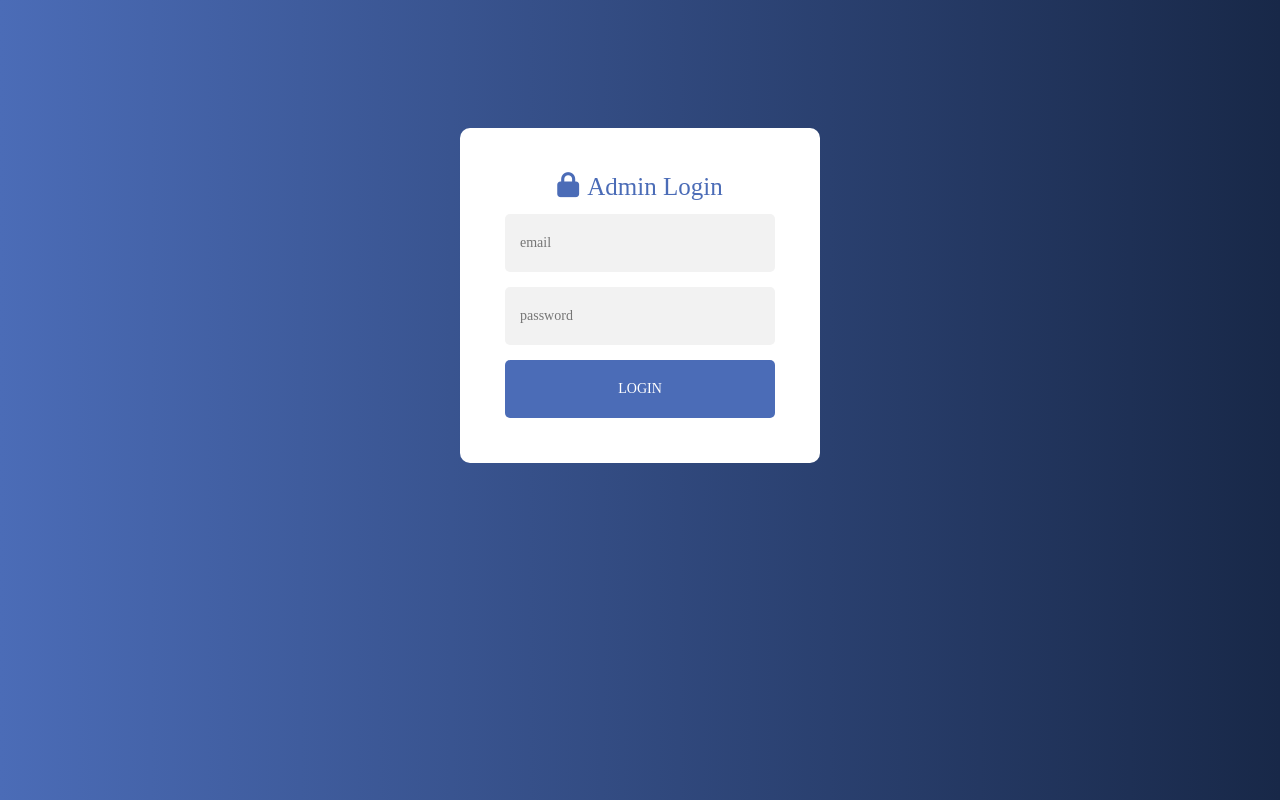
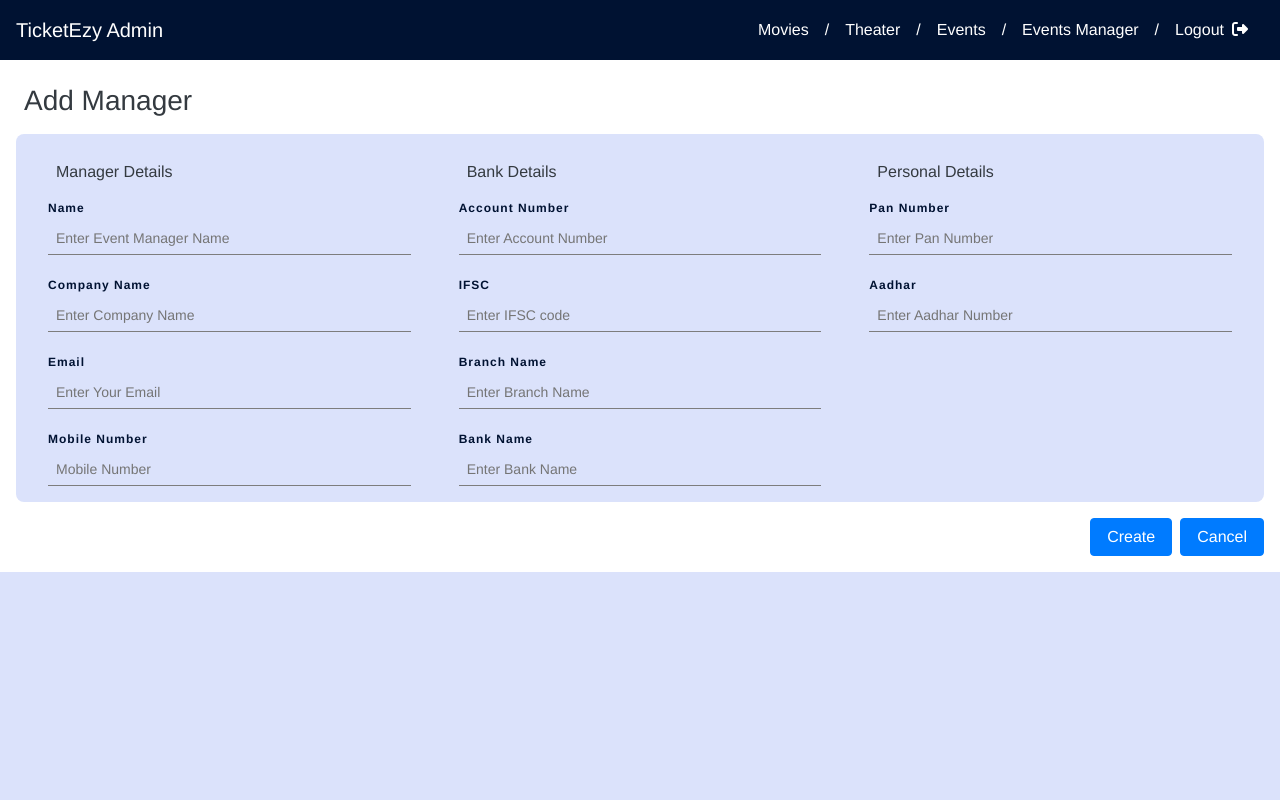
Before and after one commit to 4khil-Ak/ticketezyadmin, a React (Create React App) app: page /addmanager in a window 1280 px wide. Before the commit this address led to /login. Built offline with nearby package versions, Linux system fonts and the light colour scheme; a web font is replaced by a local one.

Commit message:
Pre Final Commit

```diff
--- a/package.json
+++ b/package.json
@@ -8,6 +8,7 @@
   ],
   "main": "src/index.js",
   "dependencies": {
+    "axios": "0.24.0",
     "react": "17.0.2",
     "react-bootstrap": "2.0.4",
     "react-dom": "17.0.2",
--- a/src/App.js
+++ b/src/App.js
@@ -1,7 +1,7 @@
 import React, { useState } from "react";
+import Axios from "axios";
 import "./styles.css";
 import { Routes, Route, Navigate, useNavigate } from "react-router-dom";
-import PrivateRoute from "./Component/PrivateRoute";
 import Login from "./Pages/Login";
 import Admin from "./Pages/Admin";
 import Events from "./Pages/Events";
@@ -10,15 +10,15 @@ import AddEvent from "./Pages/AddEvent";
 import AddManager from "./Pages/AddManager";
 
 export default function App() {
+  // const url = "/super_admins/login";
   let navigate = useNavigate();
-  const [isLoggedIn, setisLoggedIn] = useState(false);
+  const [isLoggedIn, setisLoggedIn] = useState(true);
   const [error, setError] = useState(false);
   const [loginCredential] = useState({
     user_name: "!@#TICKETEZY!@#",
     password: "Ticketezy@123"
   });
   const [adminDetails, setAdminDetails] = useState();
-  console.log(adminDetails);
   const onChangeHandler = (event) => {
     let val = event.target.value;
     setAdminDetails((prevState) => {
@@ -27,7 +27,6 @@ export default function App() {
         [event.target.id]: val
       };
     });
-    console.log(adminDetails, "onchange");
   };
 
   const handleLogin = (e) => {
@@ -37,9 +36,23 @@ export default function App() {
     } else if (adminDetails.password !== loginCredential.password) {
       setError("Invalid Password");
     } else {
+      // Axios.post(
+      //   url,
+      //   {
+      //     user_name: adminDetails.email,
+      //     password: adminDetails.password
+      //   },
+      //   {
+      //     headers: {
+      //       Accept: "application/json",
+      //       "Content-Type": "application/json"
+      //     }
+      //   }
+      // ).then((res) => {
+      //   console.log("success");
+      // });
       setisLoggedIn(true);
       navigate("/");
-      console.log("success");
     }
   };
   const handleLogout = (e) => {
@@ -73,7 +86,7 @@ export default function App() {
             <Login
               handleLogin={handleLogin}
               onChangeHandler={onChangeHandler}
-              adminDetails={adminDetails}
+              // loginCredential={loginCredential}
               error={error}
             />
           }
--- a/src/Pages/AddEvent.js
+++ b/src/Pages/AddEvent.js
@@ -17,7 +17,6 @@ const AddEvent = () => {
   if (image !== null) {
     Image = (
       <>
-        {" "}
         <img
           src={image}
           className="position-relative"
--- a/src/Pages/AddManager.js
+++ b/src/Pages/AddManager.js
@@ -1,10 +1,102 @@
-import React from "react";
+import React, { useState } from "react";
+import { Alert } from "react-bootstrap";
+import { useNavigate } from "react-router-dom";
+import Axios from "axios";
 
 const AddManager = () => {
+  const url = "https://apidev.ticketezy.com/event_managers";
+  const [managerDetails, setManagerDetails] = useState({
+    name: "",
+    companyname: "",
+    email: "",
+    number: "",
+    account: "",
+    ifsc: "",
+    branch: "",
+    bank: "",
+    pan: "",
+    aadhar: ""
+  });
+  const [error, setError] = useState(false);
+  let navigate = useNavigate();
+
+  const onChangeHandler = (event) => {
+    let val = event.target.value;
+    setManagerDetails((prevState) => {
+      return {
+        ...prevState,
+        [event.target.id]: val
+      };
+    });
+  };
+  const createHandler = () => {
+    if (
+      managerDetails.name === "" ||
+      managerDetails.companyname === "" ||
+      managerDetails.email === "" ||
+      managerDetails.number === "" ||
+      managerDetails.account === "" ||
+      managerDetails.ifsc === "" ||
+      managerDetails.branch === "" ||
+      managerDetails.bank === "" ||
+      managerDetails.pan === "" ||
+      managerDetails.aadhar === ""
+    ) {
+      setError("Enter valid data !");
+    } else if (managerDetails.name.match(/^[a-zA-Z ]+$/) === null) {
+      setError("Name cannot contain special character");
+    } else if (managerDetails.companyname.match(/^[a-zA-Z ]+$/) === null) {
+      setError("Enter valid company name");
+    } else if (
+      managerDetails.email.match(/[a-z0-9._%+-]+@[a-z0-9.-]+\.[a-z]{2,4}$/) ===
+      null
+    ) {
+      setError("Enter valid email !");
+    } else if (managerDetails.number.length !== 10) {
+      setError("Enter valid mobile number !");
+    } else if (managerDetails.branch.match(/^[a-zA-Z ]+$/) === null) {
+      setError("Incorrect Branch Name");
+    } else if (managerDetails.bank.match(/^[a-zA-Z ]+$/) === null) {
+      setError("Enter valid Bank Name");
+    } else if (managerDetails.pan.match(/[A-Z]{5}[0-9]{4}[A-Z]{1}/) === null) {
+      setError("Enter valid pan number !");
+    } else if (managerDetails.aadhar.length !== 12) {
+      setError("Enter valid aadhar number !");
+    } else {
+      Axios.post(
+        url,
+        {
+          event_manager: {
+            name: managerDetails.name,
+            company_name: managerDetails.companyname,
+            pan_number: managerDetails.pan,
+            aadhar: managerDetails.aadhar,
+            email: managerDetails.email,
+            mobile: managerDetails.number,
+            account_number: managerDetails.account,
+            ifsc_code: managerDetails.ifsc,
+            branch_name: managerDetails.branch,
+            bank_name: managerDetails.bank
+          }
+        },
+        {
+          headers: {
+            Accept: "application/json",
+            "Content-Type": "application/json"
+          }
+        }
+      ).then((res) => {
+        navigate("/eventsmanager");
+      });
+    }
+  };
   return (
     <>
       <div className="details p-3" style={{ background: "#fff" }}>
         <h3 className="text-dark p-2">Add Manager</h3>
+        <div className="col-12 p-0">
+          {error && <Alert variant="danger">{error}</Alert>}
+        </div>
         <div
           className="d-flex flex-wrap p-2"
           style={{ background: "var(--secondary)", borderRadius: "8px" }}
@@ -17,6 +109,7 @@ const AddManager = () => {
                 className="m-0 px-2"
                 type="text"
                 id="name"
+                onChange={onChangeHandler}
                 placeholder="Enter Event Manager Name"
               />
             </div>
@@ -26,6 +119,7 @@ const AddManager = () => {
                 className="m-0 px-2"
                 type="text"
                 id="companyname"
+                onChange={onChangeHandler}
                 placeholder="Enter Company Name"
               />
             </div>
@@ -35,6 +129,7 @@ const AddManager = () => {
                 className="m-0 px-2"
                 type="email"
                 id="email"
+                onChange={onChangeHandler}
                 placeholder="Enter Your Email"
               />
             </div>
@@ -44,6 +139,7 @@ const AddManager = () => {
                 className="m-0 px-2"
                 type="number"
                 id="number"
+                onChange={onChangeHandler}
                 placeholder="Mobile Number"
               />
             </div>
@@ -54,8 +150,9 @@ const AddManager = () => {
               <label htmlfor="account">Account Number</label>
               <input
                 className="m-0 px-2"
-                type="text"
+                type="number"
                 id="account"
+                onChange={onChangeHandler}
                 placeholder="Enter Account Number"
               />
             </div>
@@ -65,6 +162,7 @@ const AddManager = () => {
                 className="m-0 px-2"
                 type="text"
                 id="ifsc"
+                onChange={onChangeHandler}
                 placeholder="Enter IFSC code"
               />
             </div>
@@ -74,6 +172,7 @@ const AddManager = () => {
                 className="m-0 px-2"
                 type="text"
                 id="branch"
+                onChange={onChangeHandler}
                 placeholder="Enter Branch Name"
               />
             </div>
@@ -83,6 +182,7 @@ const AddManager = () => {
                 className="m-0 px-2"
                 type="text"
                 id="bank"
+                onChange={onChangeHandler}
                 placeholder="Enter Bank Name"
               />
             </div>
@@ -93,8 +193,9 @@ const AddManager = () => {
               <label htmlfor="pan">Pan Number</label>
               <input
                 className="m-0 px-2"
-                type="number"
+                type="text"
                 id="pan"
+                onChange={onChangeHandler}
                 placeholder="Enter Pan Number"
               />
             </div>
@@ -102,15 +203,20 @@ const AddManager = () => {
               <label htmlfor="aadhar">Aadhar</label>
               <input
                 className="m-0 px-2"
-                type="text"
+                type="number"
                 id="aadhar"
+                onChange={onChangeHandler}
                 placeholder="Enter Aadhar Number"
               />
             </div>
           </div>
         </div>
         <div className="row justify-content-end pt-3">
-          <button className="btn btn-primary mr-2 px-3" type="submit">
+          <button
+            className="btn btn-primary mr-2 px-3"
+            type="submit"
+            onClick={createHandler}
+          >
             Create
           </button>
           <button className="btn btn-primary px-3" type="submit">
--- a/src/Pages/Login.js
+++ b/src/Pages/Login.js
@@ -1,4 +1,4 @@
-import React, { useEffect } from "react";
+import React from "react";
 import { Alert } from "react-bootstrap";
 
 const Login = (props) => {
@@ -17,6 +17,7 @@ const Login = (props) => {
               placeholder="email"
               // pattern="[a-z0-9._%+-]+@[a-z0-9.-]+\.[a-z]{2,4}$"
               onChange={props.onChangeHandler}
+              // value={props.loginCredential.user_name}
               required
             />
             <input
@@ -24,6 +25,7 @@ const Login = (props) => {
               id="password"
               placeholder="password"
               onChange={props.onChangeHandler}
+              // value={props.loginCredential.password}
               required
             />
             {props.error && <Alert variant="danger">{props.error}</Alert>}
--- a/src/Resusable/EditModal.js
+++ b/src/Resusable/EditModal.js
@@ -6,7 +6,12 @@ import { AdultOptions } from "../Helpers/AdultOptions";
 import { EventsManager } from "../Helpers/EventsManager";
 
 const EditModal = (props) => {
-  // const [selectedLanguage, setSelectedLanguage] = useState(null);
+  const [image, setImage] = useState(null);
+  const onImageChange = (event) => {
+    if (event.target.files && event.target.files[0]) {
+      setImage(URL.createObjectURL(event.target.files[0]));
+    }
+  };
 
   return (
     <>
@@ -29,10 +34,24 @@ const EditModal = (props) => {
             </div>
           </div>
           <div
-            className="banner-image w-100"
+            className="position-relative banner-image w-100"
             style={{ height: "250px", overflow: "hidden" }}
           >
-            <img className="w-100" src="/images/events.png" alt="banner" />
+            <input
+              type="file"
+              onChange={onImageChange}
+              className="filetype"
+              id="uploadimg"
+            />
+            <label className="uplabel" htmlFor="uploadimg">
+              <i className="fa fa-upload fa-3x"></i>
+            </label>
+            <img
+              src={image}
+              className="position-relative"
+              alt="preview"
+              style={{ zIndex: "2" }}
+            />
           </div>
           <div className="row">
             <div className="col-md-6 p-2">
@@ -107,6 +126,34 @@ const EditModal = (props) => {
                 <Select options={AdultOptions} id="adult" />
               </div>
             </div>
+          </div>
+          <div className="row">
+            <label className="w-100 mb-2">Event Speakers</label>
+            <div className="row">
+              <div className="col-sm-2 p-1">
+                <input className="w-100 px-2" type="text" value="Akhil" />
+              </div>
+              <div className="col-sm-2 p-1">
+                <input className="w-100 px-2" type="text" value="Arun" />
+              </div>
+              <div className="col-sm-2 p-1">
+                <input className="w-100 px-2" type="text" value="Sujith" />
+              </div>
+              <div className="col-sm-2 p-1">
+                <input className="w-100 px-2" type="text" value="Sujith" />
+              </div>
+              <div className="col-sm-2 p-1">
+                <input className="w-100 px-2" type="text" value="Sujith" />
+              </div>
+            </div>
+          </div>
+          <div className="row justify-content-end pt-3">
+            <button className="btn btn-primary mr-2" type="submit">
+              Save
+            </button>
+            <button className="btn btn-primary" type="submit">
+              Cancel
+            </button>
           </div>
           <div className="w-100 p-2">
             <label className="mb-2">Price Card & Seatings</label>
@@ -265,6 +312,14 @@ const EditModal = (props) => {
               </div>
             </div>
           </div>
+          <div className="row justify-content-end pt-3">
+            <button className="btn btn-primary mr-2" type="submit">
+              Save
+            </button>
+            <button className="btn btn-primary" type="submit">
+              Cancel
+            </button>
+          </div>
           <div className="row">
             <label className="w-100 mb-2">Show Schedule</label>
             <div className="row w-100 p-2 align-items-center">
@@ -282,26 +337,6 @@ const EditModal = (props) => {
               <i className="ml-auto fa fa-trash text-danger cursor-pointer"></i>
             </div>
           </div>
-          <div className="row">
-            <label className="w-100 mb-2">Event Organizers</label>
-            <div className="row">
-              <div className="col-sm-2 p-1">
-                <input className="w-100 px-2" type="text" value="Akhil" />
-              </div>
-              <div className="col-sm-2 p-1">
-                <input className="w-100 px-2" type="text" value="Arun" />
-              </div>
-              <div className="col-sm-2 p-1">
-                <input className="w-100 px-2" type="text" value="Sujith" />
-              </div>
-              <div className="col-sm-2 p-1">
-                <input className="w-100 px-2" type="text" value="Sujith" />
-              </div>
-              <div className="col-sm-2 p-1">
-                <input className="w-100 px-2" type="text" value="Sujith" />
-              </div>
-            </div>
-          </div>
           <div className="row justify-content-end pt-3">
             <button className="btn btn-primary mr-2" type="submit">
               Save
```
